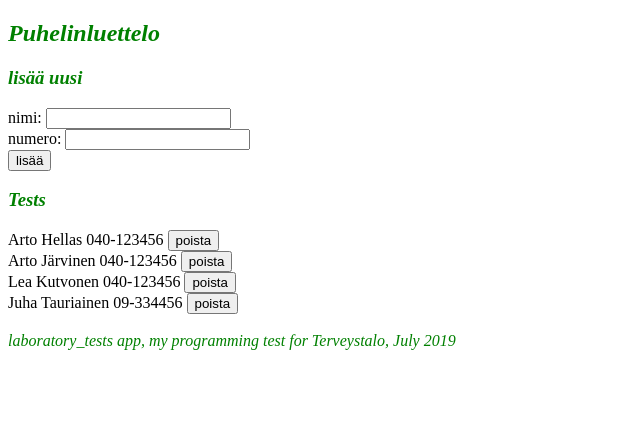
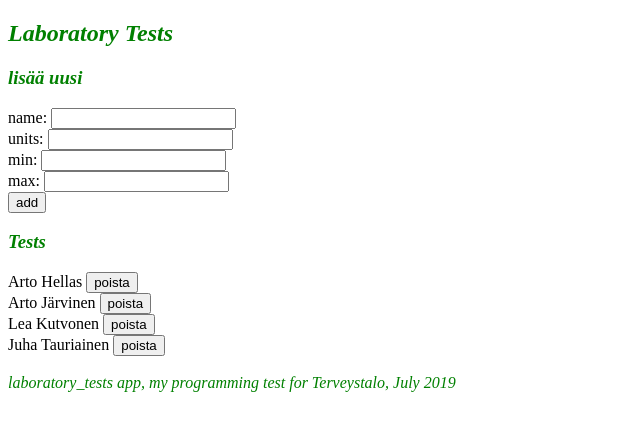
Before and after one commit to Dmitri9149/laboratory_tests, a React (Create React App) app: page / in a window 1280 px wide. Shown: the top 430 px of the page, without its empty margins (0-640 px from the left). Built offline with nearby package versions, Linux system fonts and the light colour scheme; data requests are answered from the project's data file.

Commit message:
more fields are added

```diff
--- a/src/App.js
+++ b/src/App.js
@@ -30,7 +30,7 @@ const Tests = (props) => {
   return (
     props.tests.map(p =>
       <div key={p.name}>
-        {p.name} {p.number} <button onClick={()=>props.deleteTest(p.id)}>poista</button>
+        {p.name} {p.units}{p.min} {p.max}<button onClick={()=>props.deleteTest(p.id)}>poista</button>
       </div>
     )
   )
@@ -40,13 +40,19 @@ const TestForm = (props) => {
   return (
     <form onSubmit={props.handleSubmit}>
       <div>
-        nimi: <input onChange={props.handleNameChange} value={props.newName} />
+        name: <input onChange={props.handleNameChange} value={props.newName} />
       </div>
       <div>
-        numero: <input onChange={props.handleNumberChange} value={props.newNumber} />
+        units: <input onChange={props.handleUnitsChange} value={props.newUnits} />
       </div>
       <div>
-        <button type="submit">lisää</button>
+        min: <input onChange={props.handleMinChange} value={props.newMin} />
+      </div>
+      <div>
+        max: <input onChange={props.handleMaxChange} value={props.newMax} />
+      </div>
+      <div>
+        <button type="submit">add</button>
       </div>
     </form>
   )
@@ -55,7 +61,9 @@ const TestForm = (props) => {
 const App = () => {
   const [tests, setTests] = useState([])
   const [newName, setNewName] = useState('')
-  const [newNumber, setNewNumber] = useState('')
+  const [newUnits, setNewUnits] = useState('')
+  const [newMin, setNewMin] = useState('')
+  const [newMax, setNewMax] = useState('')
   const [notification, setNotification] = useState({
     message: null
   })
@@ -68,7 +76,9 @@ const App = () => {
   }, [])
 
   const handleNameChange = (event) => setNewName(event.target.value)
-  const handleNumberChange = (event) => setNewNumber(event.target.value)
+  const handleUnitsChange = (event) => setNewUnits(event.target.value)
+  const handleMinChange = (event) => setNewMin(event.target.value)
+  const handleMaxChange = (event) => setNewMax(event.target.value)
 
   const notify = (message, type='success') => {
     setNotification({ message, type })
@@ -89,12 +99,12 @@ const App = () => {
         testService
           .replace({
             ...existingTest,
-            number: newNumber
+            units: newUnits
           })
           .then(replacedTest => {
             setTests(tests.map(p => p.name === newName ? replacedTest : p))
             setNewName('')
-            setNewNumber('')
+            setNewUnits('')
             notify(`Henkilön ${newName} numero muutettu`)
           })
           /*
@@ -111,12 +121,17 @@ const App = () => {
   testService
       .create({
         name: newName,
-        number: newNumber
+        units: newUnits,
+        min:newMin,
+        max:newMax
+
       })
       .then(createdTest => {
         setTests(tests.concat(createdTest))
         setNewName('')
-        setNewNumber('')
+        setNewUnits('')
+        setNewMin('')
+        setNewMax('')
         notify(`Lisättiin ${createdTest.name}`)
       })
   }
@@ -137,7 +152,7 @@ const App = () => {
 
   return (
     <div>
-      <h2>Puhelinluettelo</h2>
+      <h2>Laboratory Tests</h2>
 
       <Notification notification={notification} />
 
@@ -145,10 +160,14 @@ const App = () => {
 
       <TestForm
         handleNameChange={handleNameChange}
-        handleNumberChange={handleNumberChange}
+        handleunitsChange={handleUnitsChange}
+        handleMaxChange={handleMaxChange}
+        handleMinChange={handleMinChange}
         handleSubmit={handleSubmit}
         newName={newName}
-        newNumber={newNumber}
+        newUnits={newUnits}
+        newMax={newMax}
+        newMin={newMin}
       />
 
       <h3>Tests</h3>
```
